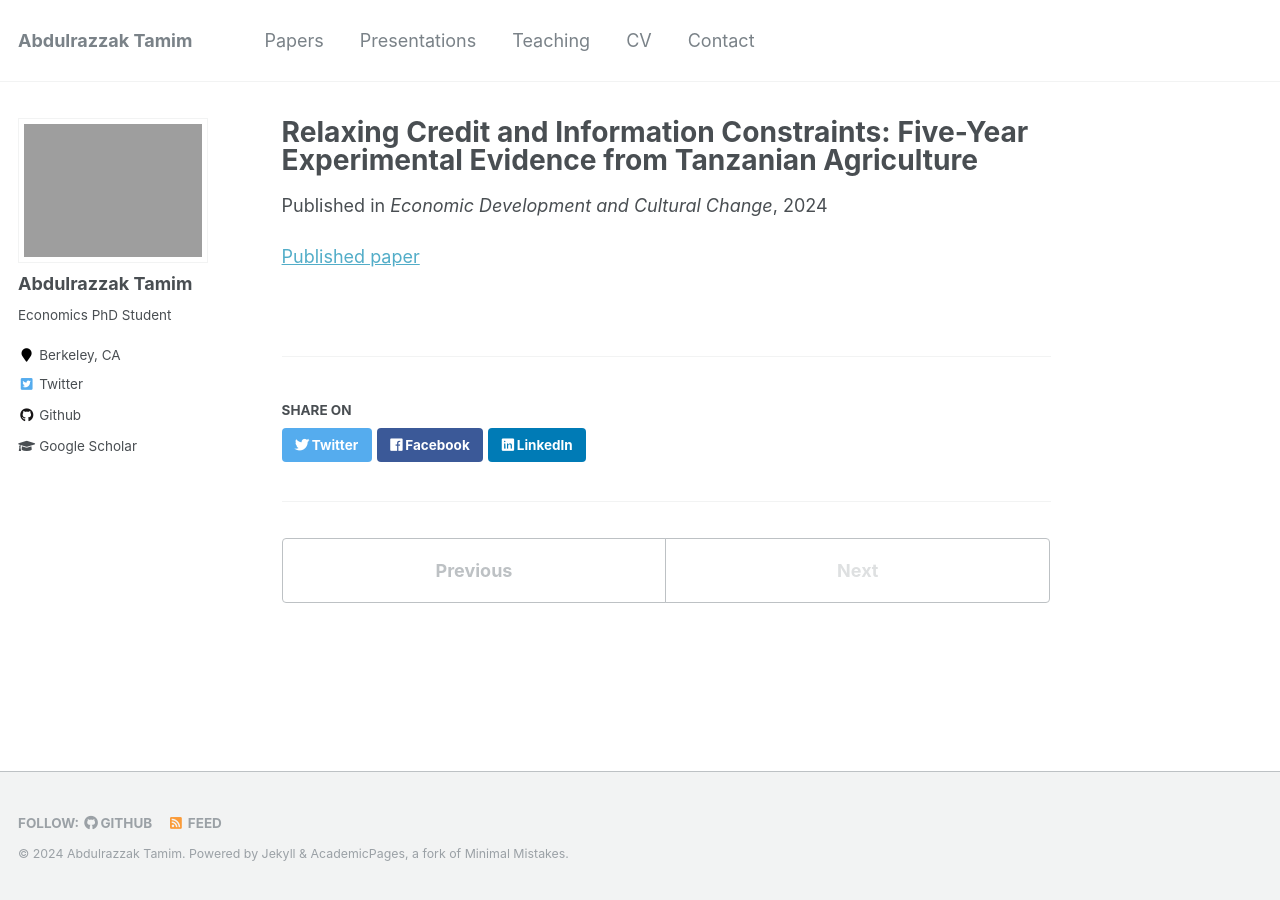
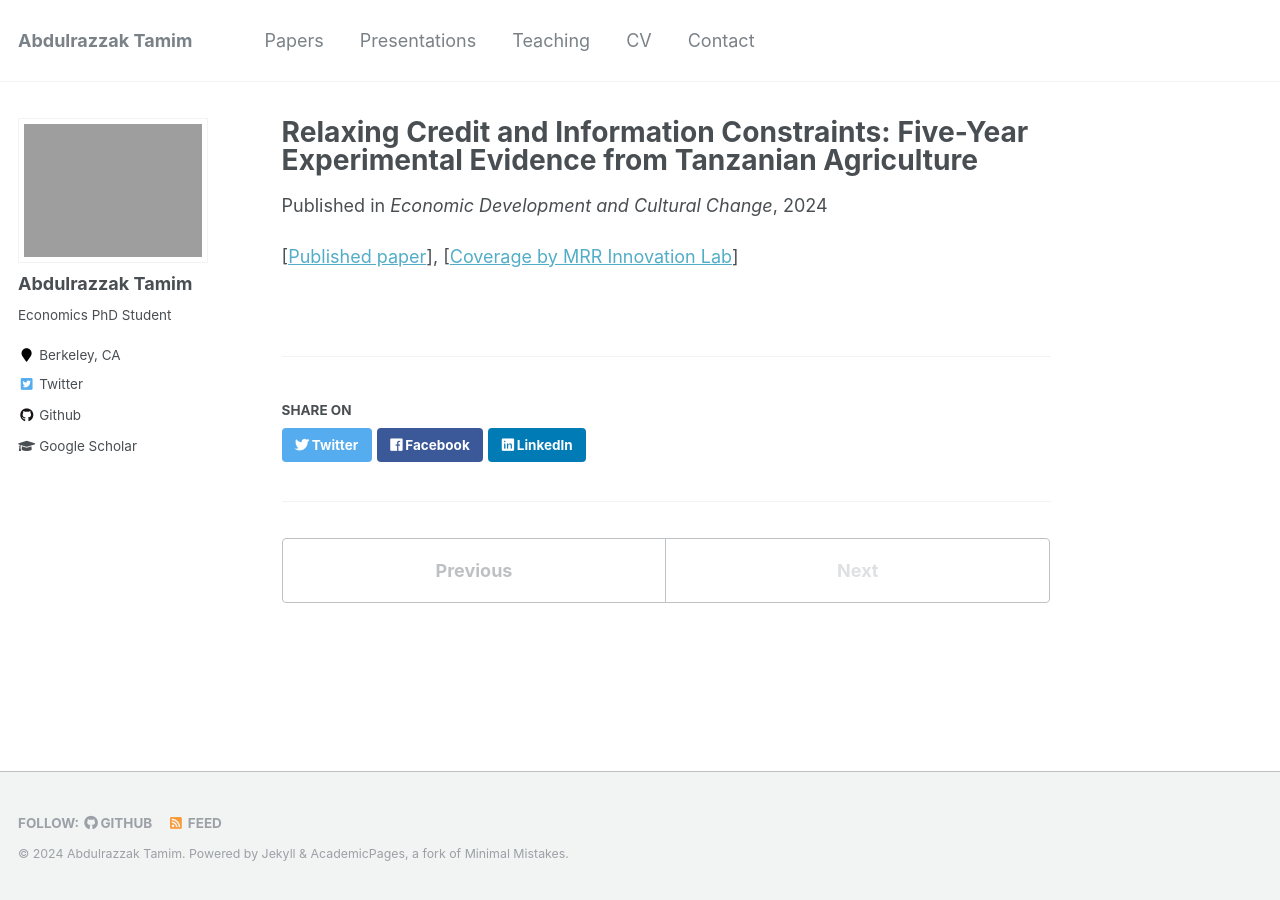
Before and after one commit to AbdulrazzakTamim/abdulrazzaktamim.github.io, a Jekyll site: the page built from _publications/paper2.md, in a window 1280 px wide. Built offline with Jekyll 4.4.1, drawn with Linux system fonts in a browser that asks for light colours; comment, search, counter and statistics services are not loaded.

Commit message:
Update paper2.md

```diff
--- a/_publications/paper2.md
+++ b/_publications/paper2.md
@@ -6,4 +6,4 @@
 venue: 'Economic Development and Cultural Change'
 co_authors: '[Aurélie Harou](https://aurelieharou.com/), [Marshall Burke](http://web.stanford.edu/~mburke/), [David Lobell](https://profiles.stanford.edu/david-lobell), [Malgosia Madajewicz](https://people.climate.columbia.edu/users/profile/malgosia-madajewicz), [Christopher Magomba](https://basis.ucdavis.edu/people/christopher-magomba), [Hope Michelson](https://www.hopemichelson.org/), [Cheryl Palm](https://abe.ufl.edu/people/faculty/cheryl-palm/), and [Jiani Xue](https://marketing.wharton.upenn.edu/profile/jennyxue/)'
 ---
-[Published paper](https://www.journals.uchicago.edu/doi/10.1086/731589)
+[[Published paper](https://www.journals.uchicago.edu/doi/10.1086/731589)], [[Coverage by MRR Innovation Lab](https://basis.ucdavis.edu/news/qa-hope-michelson)]
```
